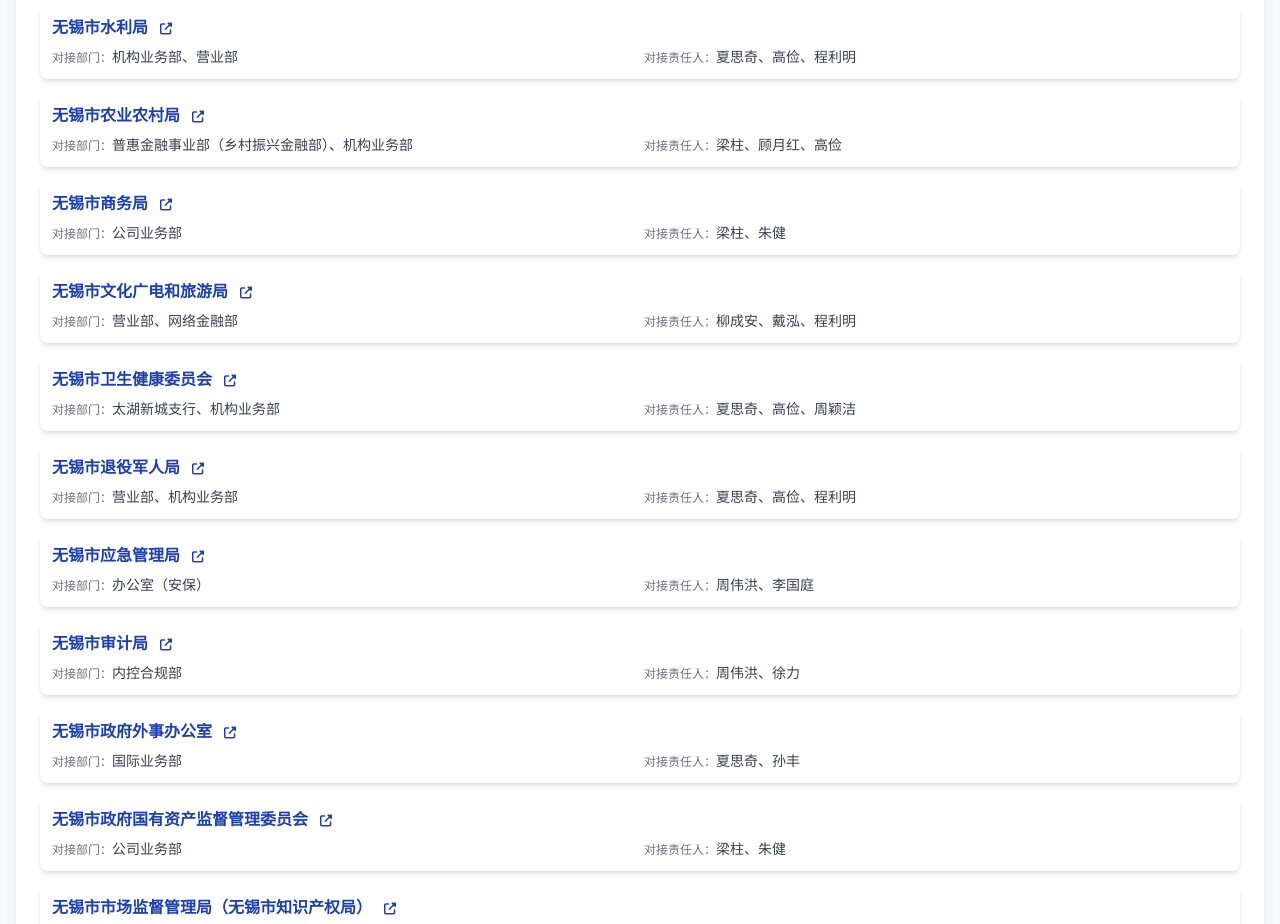
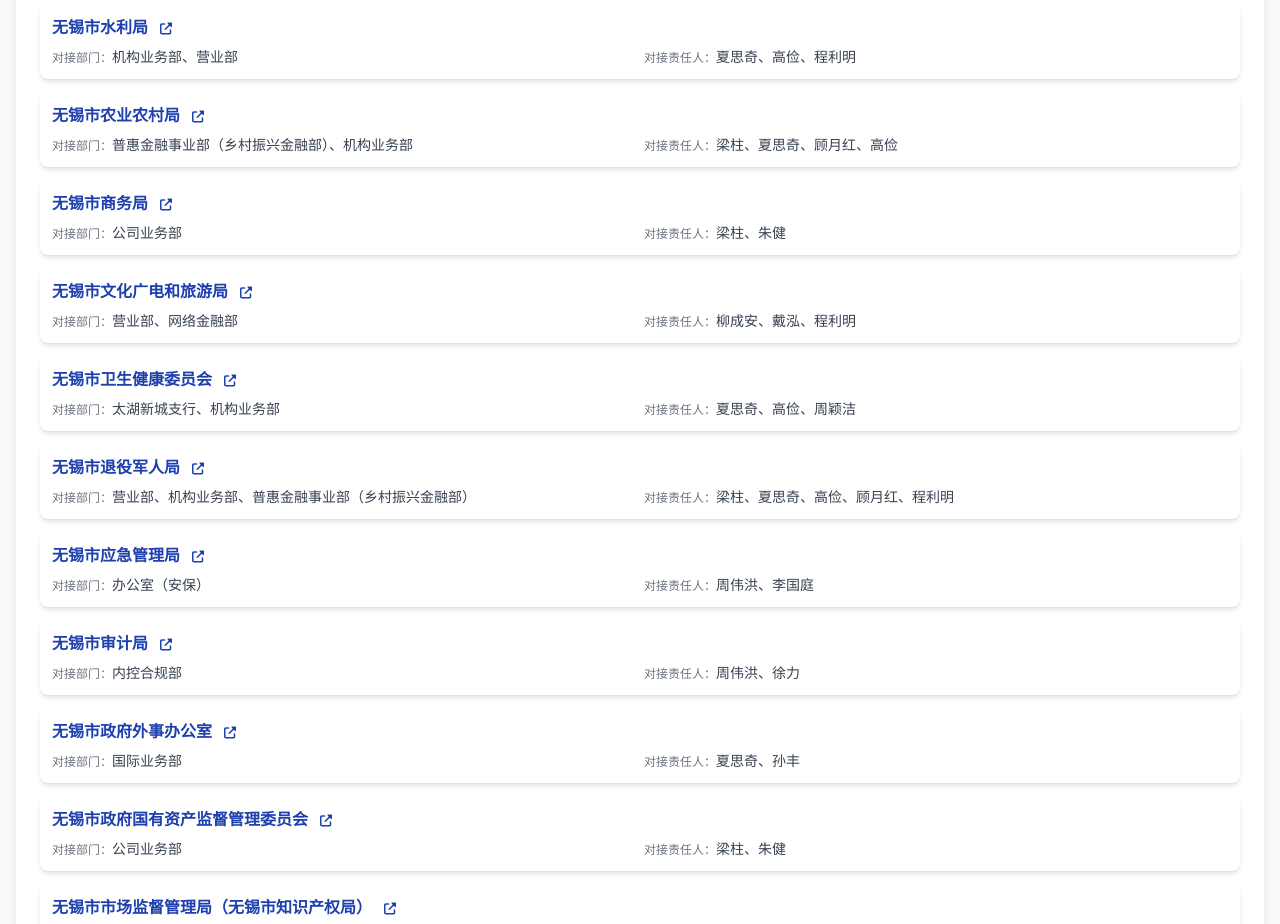
Before and after one commit to happyfairydragon/happyfairydragon.github.io, a plain HTML site: page index.html in a window 1280 px wide. Shown: the part 1720-2644 px from the top of the page. Drawn offline with nearby package versions, Linux system fonts and the light colour scheme.

Commit message:
Add files via upload

```diff
--- a/index.html
+++ b/index.html
@@ -247,7 +247,7 @@
         id: 18,
         governmentDepartment: "无锡市农业农村局",
         partnerDepartment: "普惠金融事业部（乡村振兴金融部）、机构业务部",
-        contactPerson: "梁柱、顾月红、高俭",
+        contactPerson: "梁柱、夏思奇、顾月红、高俭",
         url: "https://agri.wuxi.gov.cn/zfxxgk/xxgkml/index.shtml"
       },
       {
@@ -274,8 +274,8 @@
       {
         id: 22,
         governmentDepartment: "无锡市退役军人局",
-        partnerDepartment: "营业部、机构业务部",
-        contactPerson: "夏思奇、高俭、程利明",
+        partnerDepartment: "营业部、机构业务部、普惠金融事业部（乡村振兴金融部）",
+        contactPerson: "梁柱、夏思奇、高俭、顾月红、程利明",
         url: "https://tyjrswj.wuxi.gov.cn/gkx/xxgkml/jggk1/index.shtml"
       },
       {
```
